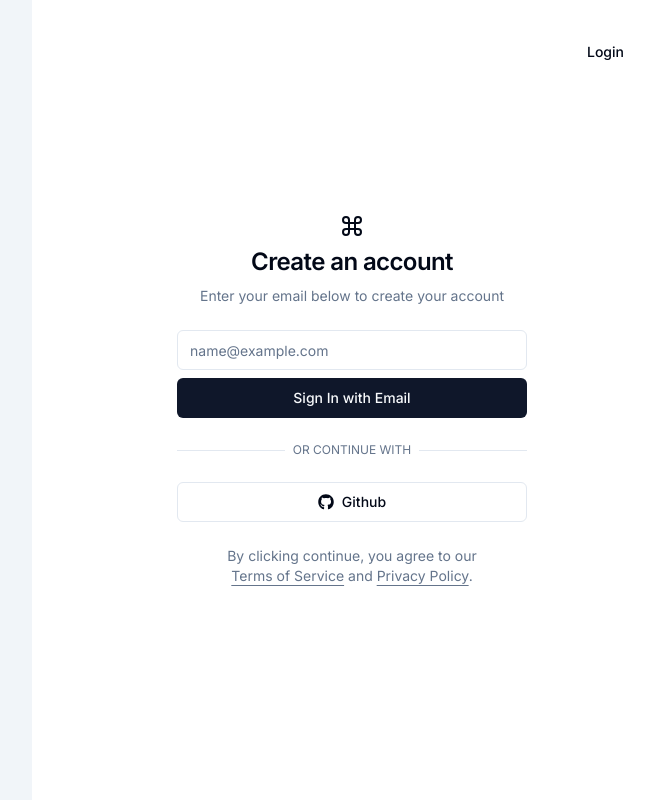
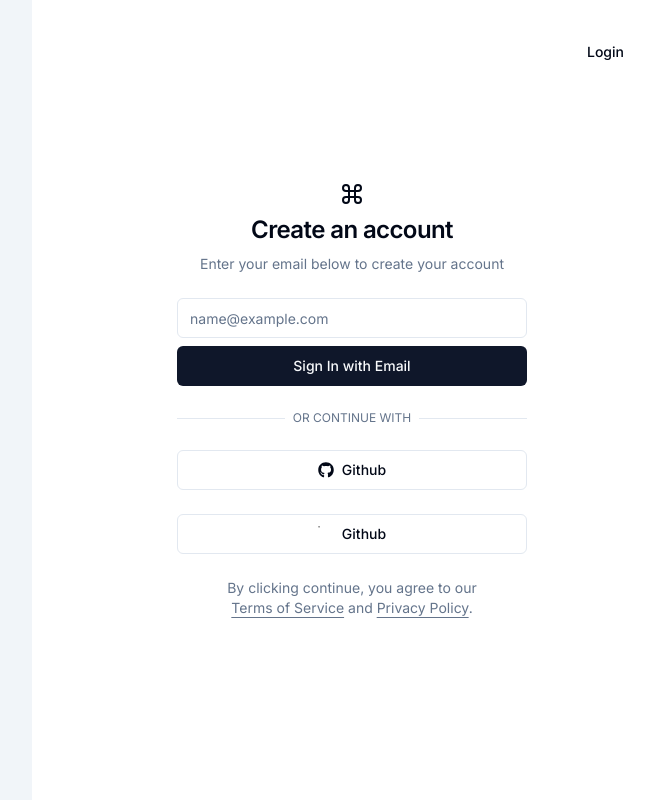
Before and after one commit to JC4F/nextjs-base, a Next.js app: page /register in a window 1280 px wide. Shown: the whole page, without its empty margins (608-1262 px from the left). Built offline with nearby package versions, Linux system fonts and the light colour scheme.

Commit message:
feat: add google auth

```diff
--- a/package.json
+++ b/package.json
@@ -25,6 +25,7 @@
     "next": "14.0.4",
     "next-auth": "^4.24.5",
     "next-themes": "^0.2.1",
+    "nodemailer": "^6.9.8",
     "react": "^18",
     "react-dom": "^18",
     "react-hook-form": "^7.49.2",
--- a/src/app/api/auth/[...nextauth]/options.ts
+++ b/src/app/api/auth/[...nextauth]/options.ts
@@ -1,43 +1,56 @@
 import type { NextAuthOptions } from 'next-auth';
-import CredentialsProvider from 'next-auth/providers/credentials';
 import GitHubProvider from 'next-auth/providers/github';
+import GoogleProvider from 'next-auth/providers/google';
 
 export const options: NextAuthOptions = {
+  session: {
+    strategy: "jwt",
+  },
+  pages: {
+    signIn: "/login",
+    // signOut: "/singOut",
+  },
   providers: [
     GitHubProvider({
-      clientId: process.env.GITHUB_ID as string,
-      clientSecret: process.env.GITHUB_SECRET as string,
+      clientId: process.env.GITHUB_CLIENT_ID!,
+      clientSecret: process.env.GITHUB_CLIENT_SECRET!,
     }),
-    CredentialsProvider({
-      name: 'Credentials',
-      credentials: {
-        username: {
-          label: 'Username:',
-          type: 'text',
-          placeholder: 'your-cool-username',
-        },
-        password: {
-          label: 'Password:',
-          type: 'password',
-          placeholder: 'your-awesome-password',
-        },
-      },
-      async authorize(credentials) {
-        // This is where you need to retrieve user data
-        // to verify with credentials
-        // Docs: https://next-auth.js.org/configuration/providers/credentials
-        const user = { id: '42', name: 'peter', password: '123456' };
+    GoogleProvider({
+      clientId: process.env.GOOGLE_CLIENT_ID!,
+      clientSecret: process.env.GOOGLE_CLIENT_SECRET!
+    })
+  ],
+  callbacks: {
+    // async session({ token, session }) {
+    //   if (token) {
+    //     session.user.id = token.id
+    //     session.user.name = token.name
+    //     session.user.email = token.email
+    //     session.user.image = token.picture
+    //   }
 
-        if (credentials?.username === user.name && credentials?.password === user.password) {
-          return user;
-        } else {
-          return null;
-        }
-      },
-    }),
-  ],
-  pages: {
-    signIn: '/sign-in',
-    signOut: '/sign-out',
+    //   return session
+    // },
+    // async jwt({ token, user }) {
+    //   const dbUser = await db.user.findFirst({
+    //     where: {
+    //       email: token.email,
+    //     },
+    //   })
+
+    //   if (!dbUser) {
+    //     if (user) {
+    //       token.id = user?.id
+    //     }
+    //     return token
+    //   }
+
+    //   return {
+    //     id: dbUser.id,
+    //     name: dbUser.name,
+    //     email: dbUser.email,
+    //     picture: dbUser.image,
+    //   }
+    // },
   },
 };
--- a/src/components/icons.tsx
+++ b/src/components/icons.tsx
@@ -66,6 +66,20 @@ export const Icons = {
       ></path>
     </svg>
   ),
+  google: ({ ...props }: LucideProps) => (
+    <svg
+      aria-hidden="true"
+      focusable="false"
+      data-prefix="fab"
+      data-icon="github"
+      role="img"
+      xmlns="http://www.w3.org/2000/svg"
+      viewBox="0 0 496 512"
+      {...props}
+    >
+      <path d="M 25.996094 48 C 13.3125 48 2.992188 37.683594 2.992188 25 C 2.992188 12.316406 13.3125 2 25.996094 2 C 31.742188 2 37.242188 4.128906 41.488281 7.996094 L 42.261719 8.703125 L 34.675781 16.289063 L 33.972656 15.6875 C 31.746094 13.78125 28.914063 12.730469 25.996094 12.730469 C 19.230469 12.730469 13.722656 18.234375 13.722656 25 C 13.722656 31.765625 19.230469 37.269531 25.996094 37.269531 C 30.875 37.269531 34.730469 34.777344 36.546875 30.53125 L 24.996094 30.53125 L 24.996094 20.175781 L 47.546875 20.207031 L 47.714844 21 C 48.890625 26.582031 47.949219 34.792969 43.183594 40.667969 C 39.238281 45.53125 33.457031 48 25.996094 48 Z"></path>
+    </svg>
+  ),
   twitter: Twitter,
   check: Check,
 };
--- a/src/components/user-auth-form.tsx
+++ b/src/components/user-auth-form.tsx
@@ -23,6 +23,7 @@ export function UserAuthForm({ className, ...props }: UserAuthFormProps) {
   });
   const [isLoading, setIsLoading] = React.useState<boolean>(false);
   const [isGitHubLoading, setIsGitHubLoading] = React.useState<boolean>(false);
+  const [isGoogleLoading, setIsGoogleLoading] = React.useState<boolean>(false);
   const searchParams = useSearchParams();
 
   async function onSubmit(data: FormData) {
@@ -91,7 +92,7 @@ export function UserAuthForm({ className, ...props }: UserAuthFormProps) {
           setIsGitHubLoading(true);
           signIn('github');
         }}
-        disabled={isLoading || isGitHubLoading}
+        disabled={isLoading || isGitHubLoading || isGoogleLoading}
       >
         {isGitHubLoading ? (
           <Icons.spinner className="mr-2 h-4 w-4 animate-spin" />
@@ -100,6 +101,22 @@ export function UserAuthForm({ className, ...props }: UserAuthFormProps) {
         )}{' '}
         Github
       </button>
+      <button
+        type="button"
+        className={cn(buttonVariants({ variant: 'outline' }))}
+        onClick={() => {
+          setIsGoogleLoading(true);
+          signIn('github');
+        }}
+        disabled={isLoading || isGitHubLoading || isGoogleLoading}
+      >
+        {isGitHubLoading ? (
+          <Icons.spinner className="mr-2 h-4 w-4 animate-spin" />
+        ) : (
+          <Icons.google className="mr-2 h-4 w-4" />
+        )}{' '}
+        Github
+      </button>
     </div>
   );
 }
```
Also changed, not shown: 1 other file (tests, documents, lock files or other folders).
